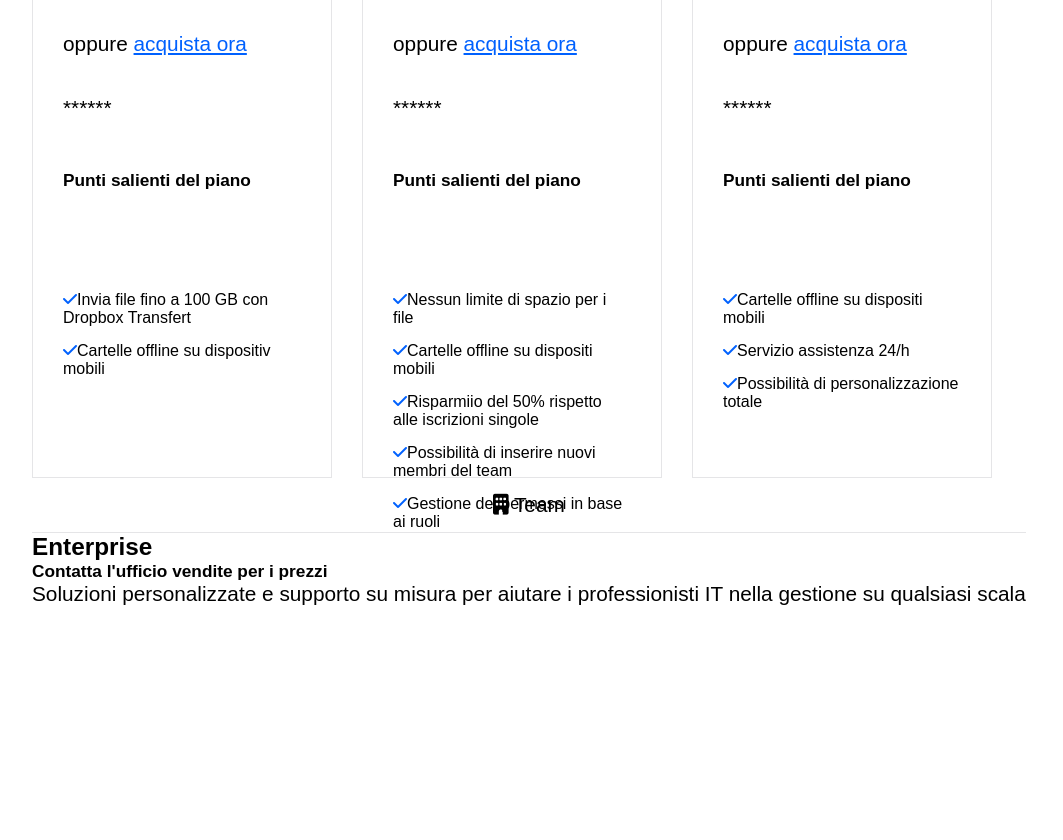
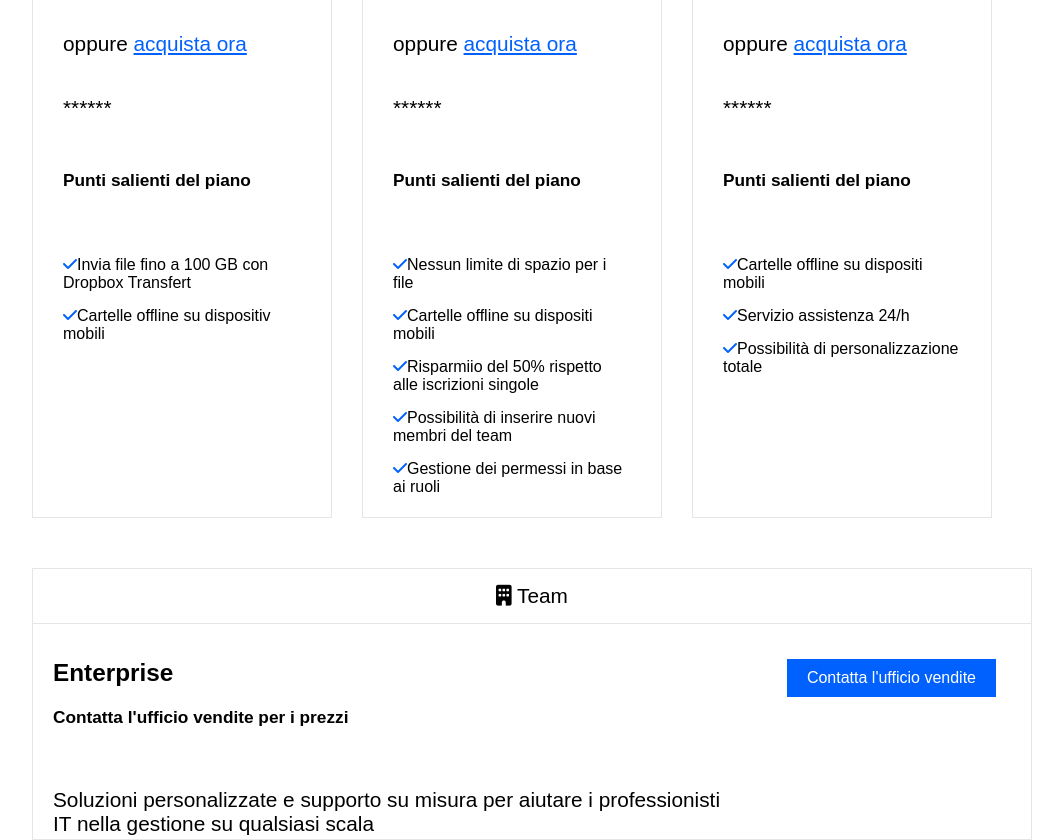
Before and after one commit to Stefanospedicato/htmlcss-dropbox, a plain HTML site: page index.html in a window 1280 px wide. Shown: the part 1658-2498 px from the top of the page, without its empty margins (108-1171 px from the left). Before the commit the page ends 2264 px from the top, so only its background shows below. Drawn offline with Linux system fonts and the light colour scheme.

Commit message:
[add]tabella-lunga

```diff
--- a/css/style.css
+++ b/css/style.css
@@ -39,6 +39,12 @@
 .row{
   display: flex;
   flex-wrap: wrap;
+}
+
+.row.big{
+  display: flex;
+  flex-wrap: wrap;
+  margin-top: 50px;
 }
 
 
@@ -109,15 +115,21 @@
   max-width: 1000px;
 }
 
+main .col .lista{
+  list-style: none;
+  padding-top: 50px;
+}
+
 main .col ul{
   list-style: none;
-  padding-top: 50px;
+  padding-top: 20px;
 }
 
 main .col ul li{
   padding-top: 15px;
   font-size: 1rem;
 }
+
 
 .container-j{
   max-width: 1250px;
@@ -200,7 +212,10 @@
   border: 1px solid #E5E5E7 ;
   margin-right: 30px;
 }
-
+.col-sol{
+  width: 1000px;
+  border: 1px solid #E5E5E7 ;
+}
 .col-2{
   padding: 15px;
   justify-content: center;
@@ -212,7 +227,7 @@
   padding-top: 40px;
   padding-left: 30px;
   padding-right: 30px;
-  height: 910px;
+  height: 950px;
 }
 
 .col-3 h3{
@@ -225,7 +240,7 @@
 
 .col-3 .lista-end{
   padding-top:50px;
-  padding-bottom: 35px;
+  padding-bottom: 30px;
 }
 
 .opacity{
@@ -245,3 +260,39 @@
 .col-3 .acquista{
   padding-bottom: 40px;
 }
+
+.col-5{
+  position: relative;
+  height: 215px;
+}
+
+.col-5 h3{
+  padding-left: 20px;
+  padding-top: 35px;
+
+}
+
+.col-5 h5{
+  padding-left: 20px;
+  padding-top: 20px;
+
+}
+
+.col-5 p{
+  padding-left: 20px;
+  padding-top: 60px;
+
+}
+.col-6{
+  width: 70%;
+}
+
+.col-7 .btn{
+  position: absolute;
+  top: 35px;
+  right: 35px;
+}
+
+.blue{
+  color: #0061FE;
+}
--- a/index.html
+++ b/index.html
@@ -175,16 +175,22 @@
           </div>
         </div>
 
-        <div class="row">
+        <div class="row big">
           <div class="col-sol">
             <div class="col-2">
               <p><i class="fa-solid fa-building"></i> Team</p>
             </div>
             <div class="col-5">
-              <h3>Enterprise</h3>
+              <div class="col-6">
+                <h3>Enterprise</h3>
               <h5>Contatta l'ufficio vendite per i prezzi</h5>
               <p>Soluzioni personalizzate e supporto su misura per aiutare i professionisti IT nella gestione su qualsiasi scala</p>
+              </div>
+              <div class="col-7">
+                <div class="btn">Contatta l'ufficio vendite</div>
+              </div>
             </div>
+
           </div>
         </div>
       </div>
```
